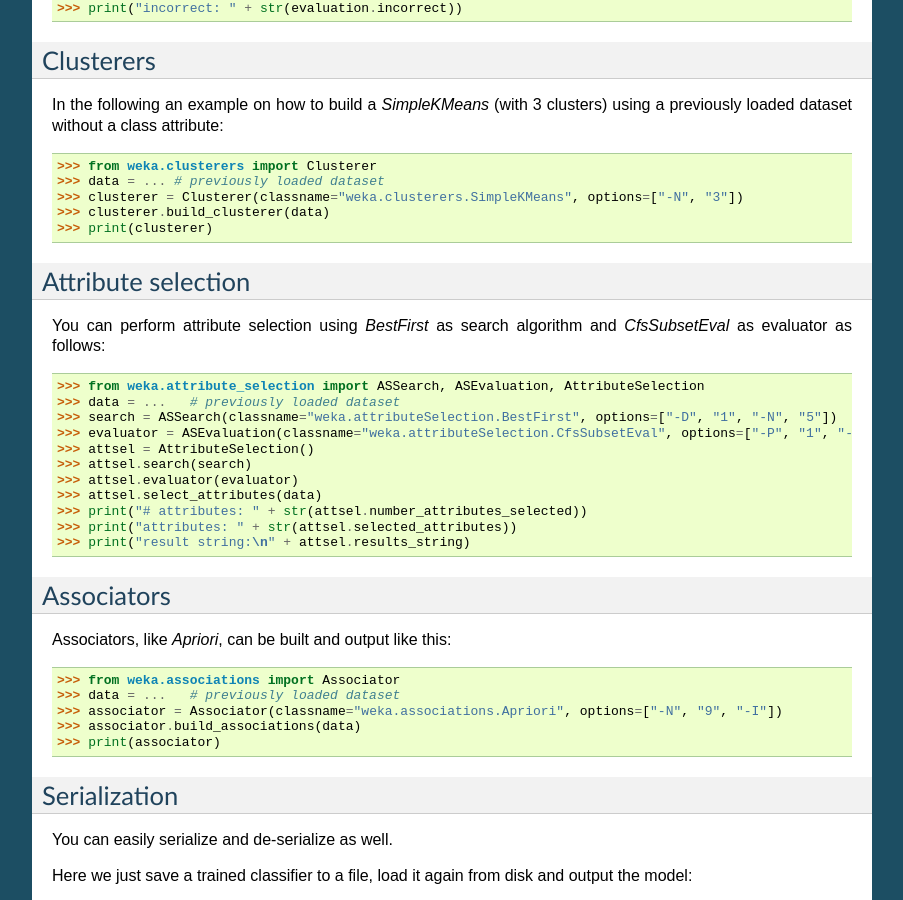
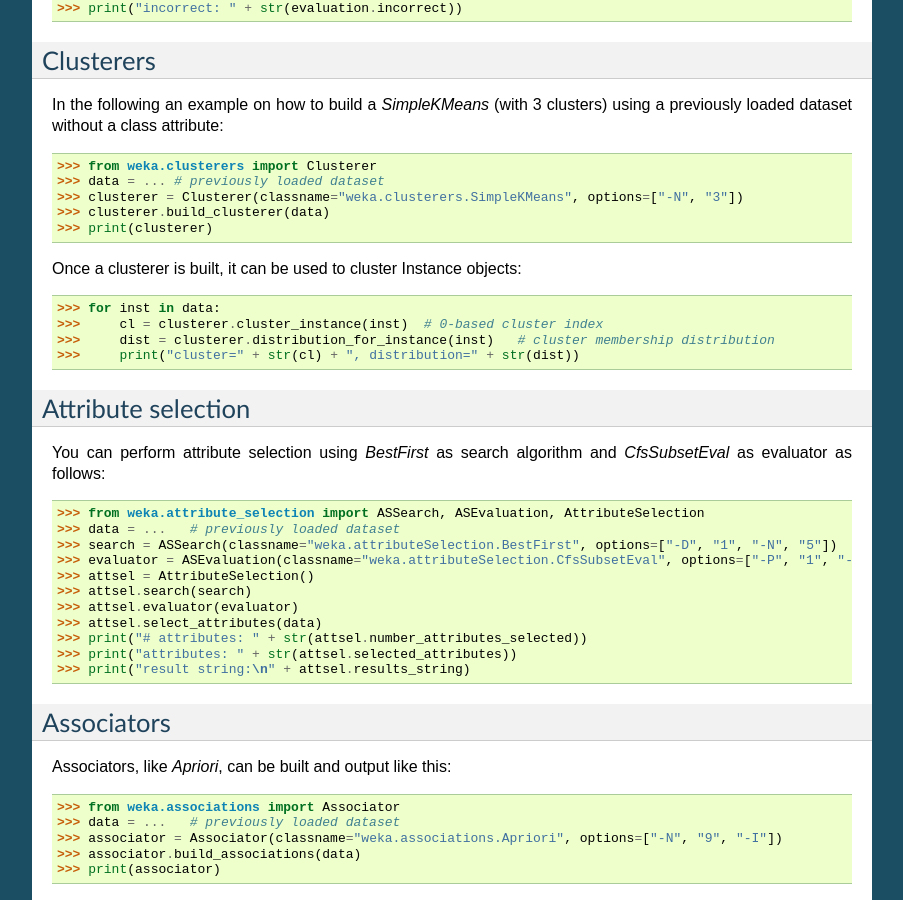
Before and after one commit to fracpete/python-weka-wrapper, a Sphinx documentation site: the page built from doc/source/api.rst, in a window 1280 px wide and 900 px high, scrolled down 1745 px. Shown: the whole window, without its empty margins (198-1101 px from the left). Built offline with Sphinx 7.4.7, drawn with Linux system fonts in a browser that asks for light colours.

Commit message:
added examples for clustering data

```diff
--- a/doc/source/api.rst
+++ b/doc/source/api.rst
@@ -130,6 +130,15 @@
    >>> clusterer = Clusterer(classname="weka.clusterers.SimpleKMeans", options=["-N", "3"])
    >>> clusterer.build_clusterer(data)
    >>> print(clusterer)
+
+Once a clusterer is built, it can be used to cluster Instance objects:
+
+.. code-block:: python
+
+   >>> for inst in data:
+   >>>     cl = clusterer.cluster_instance(inst)  # 0-based cluster index
+   >>>     dist = clusterer.distribution_for_instance(inst)   # cluster membership distribution
+   >>>     print("cluster=" + str(cl) + ", distribution=" + str(dist))
 
 
 Attribute selection
--- a/doc/source/examples.rst
+++ b/doc/source/examples.rst
@@ -189,6 +189,12 @@
 
    print(clusterer)
 
+   # cluster the data
+   for inst in data:
+       cl = clusterer.cluster_instance(inst)  # 0-based cluster index
+       dist = clusterer.distribution_for_instance(inst)   # cluster membership distribution
+       print("cluster=" + str(cl) + ", distribution=" + str(dist))
+
 
 Associations
 ------------
```
